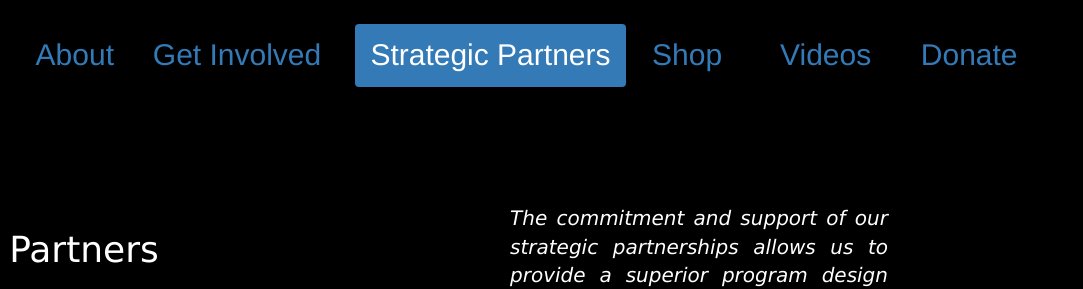
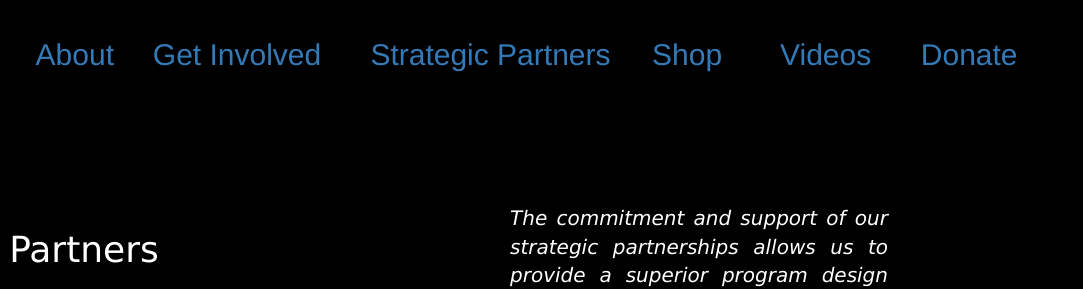
Before and after one commit to cgu2022/newarkkidscode.org, a plain HTML site: page NKCStrategicPartners.html in a window 1280 px wide. Shown: the top 289 px of the page, 197-1280 px from the left. Drawn offline with nearby package versions, Linux system fonts and the light colour scheme.

Commit message:
changed active class setting

```diff
--- a/NKCStrategicPartners.html
+++ b/NKCStrategicPartners.html
@@ -16,7 +16,7 @@
             <ul class="nav nav-pills">
             <li style = "position: fixed; top: 3vh; left: 17vw; font-size: 30px;"><a href="#">About</a></li>
             <li style = "position: fixed; top: 3vh; left: 26vw; font-size: 30px;"><a href="#">Get Involved</a></li>
-            <li class="active" style = "position: fixed; top: 3vh; left: 43vw; font-size: 30px;"><a href="#">Strategic Partners</a></li>
+            <li style = "position: fixed; top: 3vh; left: 43vw; font-size: 30px;"><a href="#">Strategic Partners</a></li>
             <li style = "position: fixed; top: 3vh; left: 65vw; font-size: 30px;"><a href="#">Shop</a></li>
             <li style = "position: fixed; top: 3vh; left: 75vw; font-size: 30px;"><a href="#">Videos</a></li>
             <li style = "position: fixed; top: 3vh; left: 86vw; font-size: 30px;"><a href="#">Donate</a></li>
```
